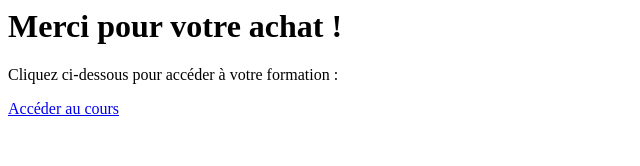
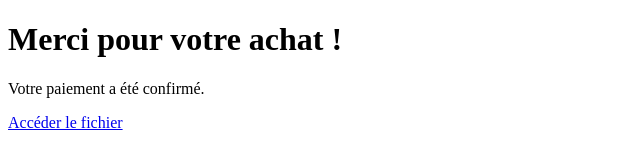
Before and after one commit to amouloken/Merci-Matiere, a plain HTML site: page index.html in a window 1280 px wide. Shown: the whole page, without its empty margins (0-640 px from the left). Drawn offline with Linux system fonts and the light colour scheme.

Commit message:
Update index.html

```diff
--- a/index.html
+++ b/index.html
@@ -1,7 +1,15 @@
-<h1>Merci pour votre achat !</h1>
+<!DOCTYPE html>
+<html>
+<head>
+    <title>Merci pour votre achat</title>
+</head>
+<body>
+    <h1>Merci pour votre achat !</h1>
 
-<p>Cliquez ci-dessous pour accéder à votre formation :</p>
+    <p>Votre paiement a été confirmé.</p>
 
-<a href="https://docs.google.com/document/d/1FJQI4xZZvNVHQD1K_MG2evaiCicteLhnjZ7O30TW214/edit?usp=sharing">
-   Accéder au cours
-</a>
+    <a href="https://docs.google.com/document/d/1FJQI4xZZvNVHQD1K_MG2evaiCicteLhnjZ7O30TW214/edit?usp=sharing">
+        Accéder le fichier
+    </a>
+</body>
+</html>
```
